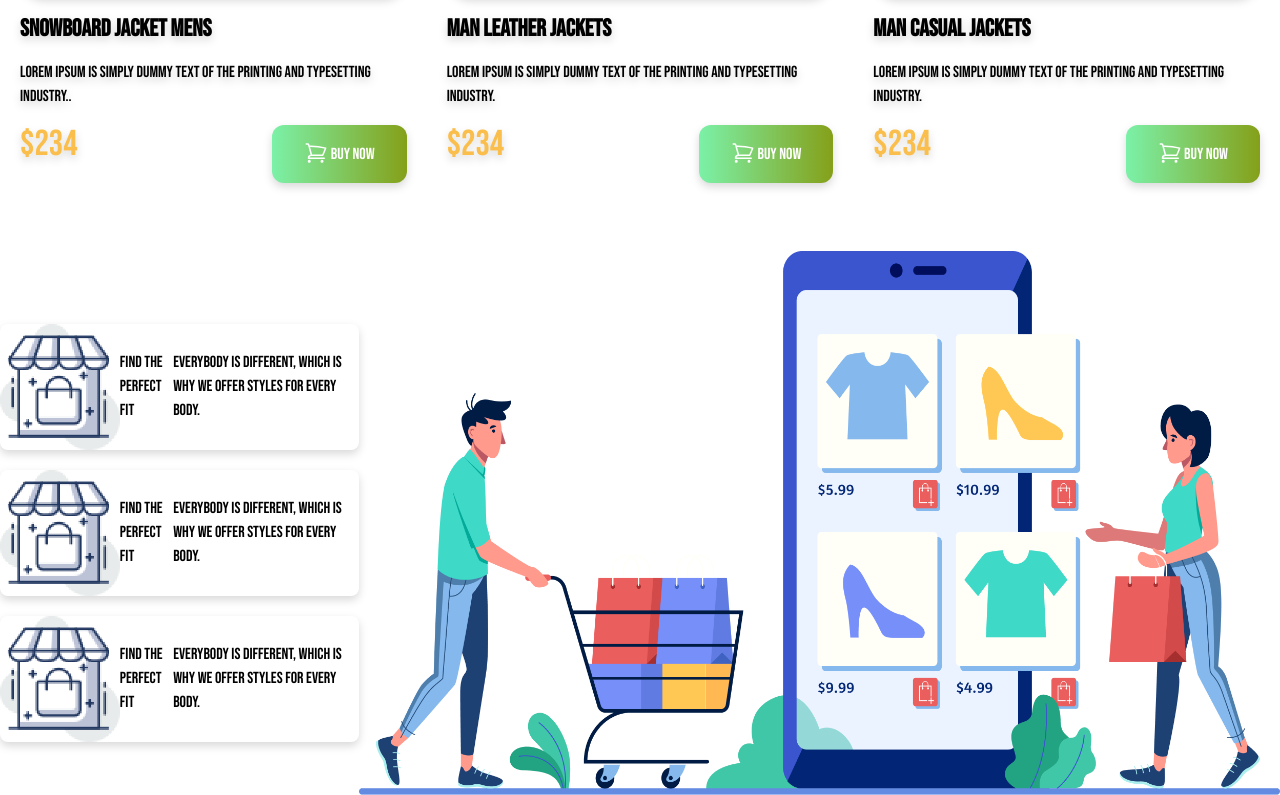
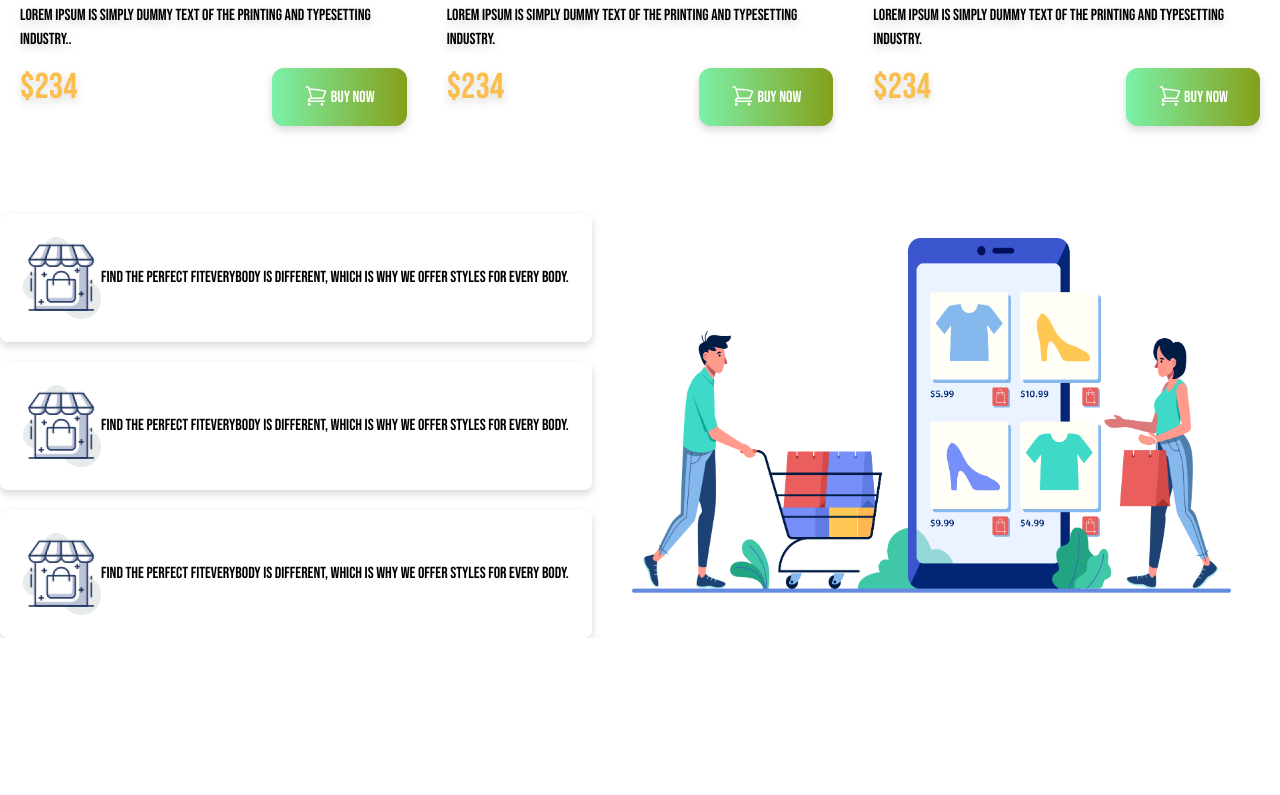
Before and after one commit to dipu004/penguin-fashion-tailwindcss, a plain HTML site: page index.html in a window 1280 px wide. Shown: the part 1908-2703 px from the top of the page. After the commit the page ends 2546 px from the top, so only its background shows below. Drawn offline with nearby package versions, Linux system fonts and the light colour scheme.

Commit message:
responsive for medium and small devices

```diff
--- a/index.html
+++ b/index.html
@@ -24,13 +24,13 @@ font-style: normal;
 <body class="font-roboto font-bebas-neue">
     <header class="bg-[#FFFBF0] pl-4">
         <!-- navbar-start -->
-        <nav class="flex justify-around ">
+        <nav class="flex justify-between max-w-7xl mx-auto ">
           <!-- logo -->
            <div>
-              <img  src="icons/logo.png" alt="">
+              <img class="lg:w-[400px] w-full"  src="icons/logo.png" alt="">
            </div>
            <!-- ul list -->
-         <ul class="flex justify-between  gap-10 items-center text-3xl">
+         <ul class="lg:flex justify-between  gap-10 items-center text-3xl hidden ">
           <li><a href="">Home</a></li>
           <li><a href="">About</a></li><li>
           <li><a href="">About us</a></li>
@@ -185,31 +185,31 @@ font-style: normal;
 
 <!-- section-card-image-section-start-->
 <section>
-  <div class="flex items-center ">
+  <div class="flex items-center flex-col md:flex-col lg:flex-row gap-10">
     <div class="column-1 justify-between">
-      <div class="bg-[#FFFFFF] drop-shadow-lg flex items-center rounded-lg mt-5 ">
+      <div class="bg-[#FFFFFF] drop-shadow-lg flex items-center rounded-lg mt-5 p-[23px] ">
 
         <div>
-          <img src="icons/house.png" alt="">
+          <img class="w-[78px] " src="icons/house.png" alt="">
         </div>
 
         <h3>Find the Perfect Fit</h3>
         <p>Everybody is different, which is why we
           offer styles for every body.</p>
       </div>
-      <div class="bg-[#FFFFFF] drop-shadow-lg flex items-center rounded-lg  mt-5">
+      <div class="bg-[#FFFFFF] drop-shadow-lg flex items-center rounded-lg  mt-5 p-[23px]">
         <div>
-          <img src="icons/house.png" alt="">
+          <img class="w-[78px]"  src="icons/house.png" alt="">
         </div>
 
         <h3>Find the Perfect Fit</h3>
         <p>Everybody is different, which is why we
           offer styles for every body.</p>
       </div>
-      <div class="bg-[#FFFFFF] drop-shadow-lg flex items-center rounded-lg mt-5 ">
+      <div class="bg-[#FFFFFF] drop-shadow-lg flex items-center rounded-lg mt-5   p-[23px]">
 
         <div>
-          <img src="icons/house.png" alt="">
+          <img class="w-[78px]"  src="icons/house.png" alt="">
         </div>
 
         <h3>Find the Perfect Fit</h3>
@@ -226,7 +226,7 @@ font-style: normal;
 
     <div class="column-2">
 
-     <img src="images/shopping.png" alt="">
+     <img class="w-[599px]" src="images/shopping.png" alt="">
     </div>
 
   </div>
```
